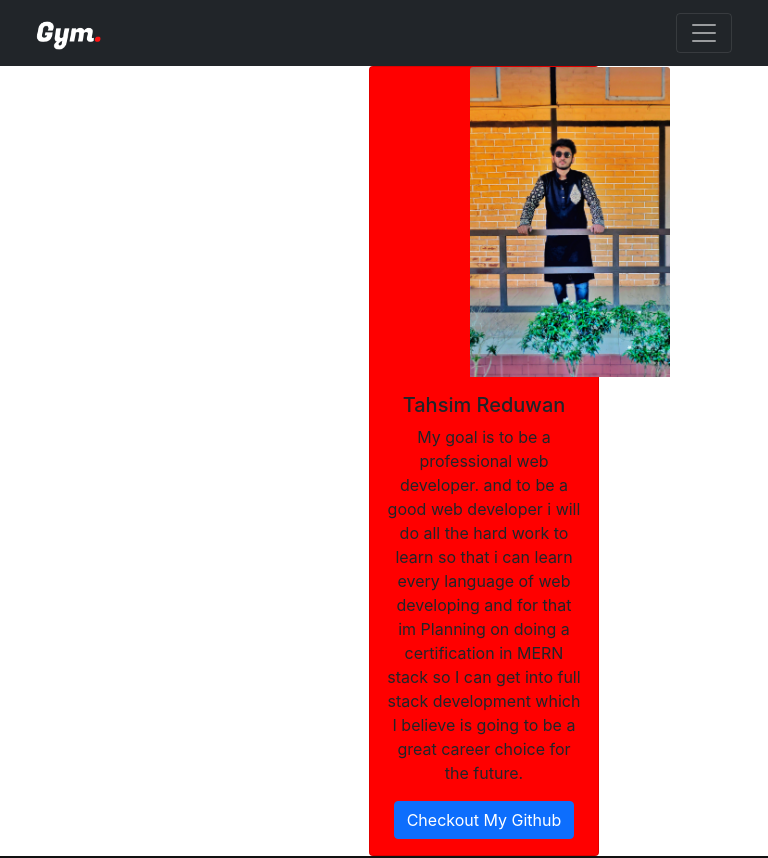
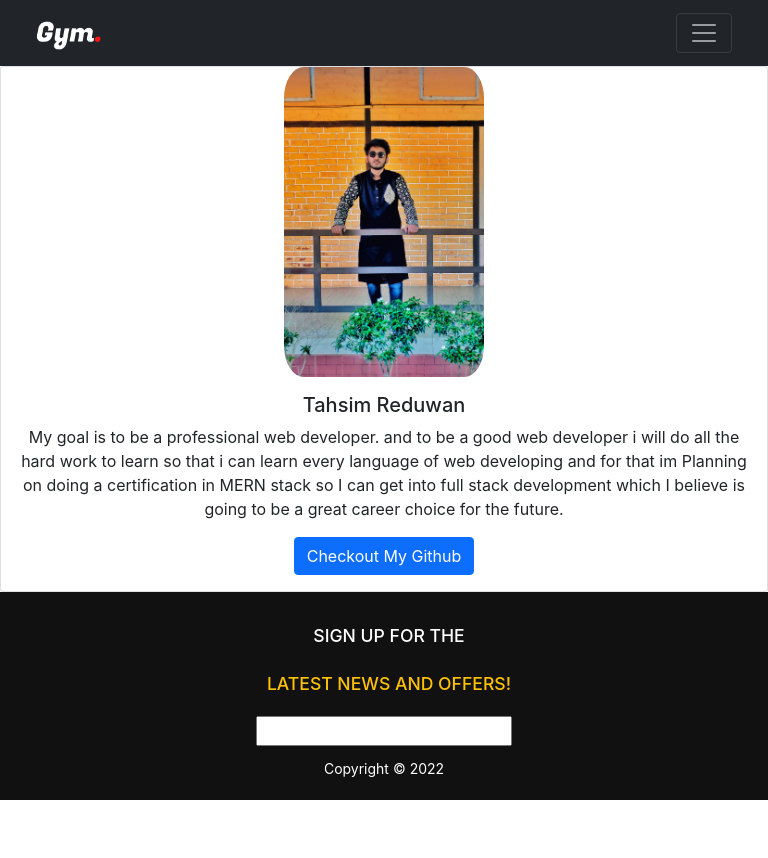
Before and after one commit to Reduwan-Nyx/Gym-Website, a React (Create React App) app: page /about in a window 768 px wide. Shown: the top 858 px of the page. After the commit the page ends 800 px from the top, so only its background shows below. Built offline with nearby package versions, Linux system fonts and the light colour scheme; no server answers.

Commit message:
about completed

```diff
--- a/src/Pages/About/About.css
+++ b/src/Pages/About/About.css
@@ -1,21 +1,22 @@
 .card-container{
     margin: 0 auto;
-    width: 30%;
+    width: 100%;
     text-align: center;
 
 }
 
 .card-container img{
-    width: 200px;
-    margin-left: 100px;
+   border-radius: 10%;
+   width: 200px;
+   margin-left: 100px;
 
 }
 
 
 @media only screen and (min-width: 577px) and (max-width: 992px) {
-    .card {
-        width: 100%;
+    .card img{
         margin-left: 100px;
-        background-color: red;
+
+
     }
 }
--- a/src/Pages/About/About.js
+++ b/src/Pages/About/About.js
@@ -6,7 +6,7 @@ const About = () => {
     return (
         <div className='card-container'>
             <Card className='card'>
-  <Card.Img variant="top" src={image} />
+  <Card.Img className='mx-auto' variant="top" src={image} />
   <Card.Body>
     <Card.Title>Tahsim Reduwan</Card.Title>
     <Card.Text>
```
